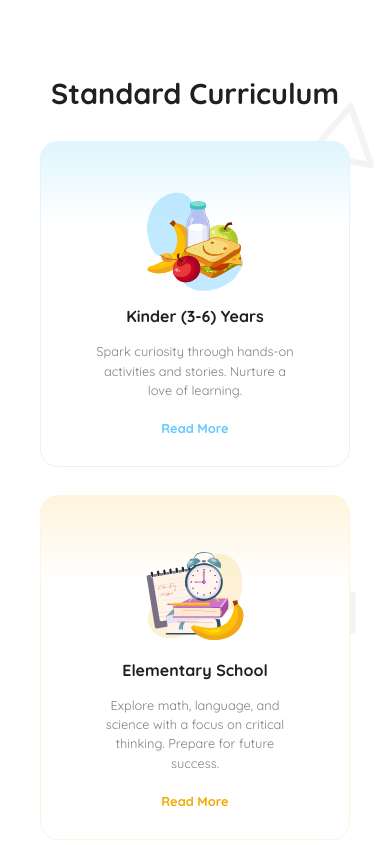
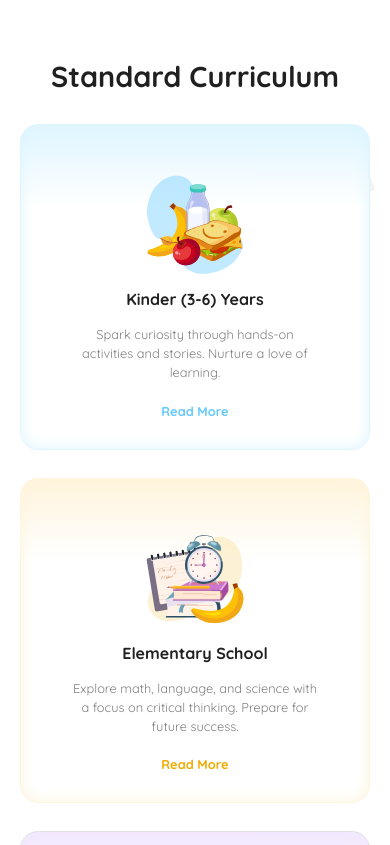
Before and after one commit to RaheelArfeen/Assignment-2, a plain HTML site: page index.html in a window 390 px wide. Shown: the part 800-1645 px from the top of the page. Drawn offline with Linux system fonts and the light colour scheme.

Commit message:
added new code

```diff
--- a/index.html
+++ b/index.html
@@ -54,22 +54,23 @@
     <main>
         <section class="curriculum">
             <div class="section-title">Standard Curriculum</div>
+            <div class="bg"></div>
             <div class="cards">
-                <div class="card" style="background: rgb(255,255,255); background: linear-gradient(0deg, rgba(255,255,255,1) 0%, rgba(255,255,255,1) 75%, rgba(222,245,255,1) 100%); border: 1px solid rgba(222,245,255,1);">
+                <div class="card" style="background: rgb(255,255,255); background: linear-gradient(0deg, rgba(255,255,255,1) 0%, rgba(255,255,255,1) 75%, rgba(222,245,255,1) 100%); box-shadow: inset 0 0 15px #DEF5FF; border: 1px solid rgba(222,245,255,1);">
                     <img src="assets/kinder.svg" alt="">
                     <h2 class="card-title">Kinder (3-6) Years</h2>
                     <p class="card-description">Spark curiosity through hands-on activities and stories. Nurture a love of learning.</p>
                     <p style="color: #64C8FF;" class="read-more">Read More</p>
                 </div>
 
-                <div style="background: rgb(255,255,255); background: linear-gradient(0deg, rgba(255,255,255,1) 0%, rgba(255,255,255,1) 75%, rgba(255,244,220,1) 100%); border: 1px solid rgba(255,244,220,1);" class="card">
+                <div style="background: rgb(255,255,255); background: linear-gradient(0deg, rgba(255,255,255,1) 0%, rgba(255,255,255,1) 75%, rgba(255,244,220,1) 100%); box-shadow: inset 0 0 15px #FFF4DC; border: 1px solid rgba(255,244,220,1);" class="card">
                     <img src="assets/elementary.svg" alt="">
                     <h2 class="card-title">Elementary School</h2>
                     <p class="card-description">Explore math, language, and science with a focus on critical thinking. Prepare for future success.</p>
                     <p style="color: #F0AA00;" class="read-more">Read More</p>
                 </div>
 
-                <div style="background: rgb(255,255,255); background: linear-gradient(0deg, rgba(255,255,255,1) 0%, rgba(255,255,255,1) 75%, rgba(242,232,255,1) 100%); border: 1px solid rgba(225,225,225,1);" class="card">
+                <div style="background: rgb(255,255,255); background: linear-gradient(0deg, rgba(255,255,255,1) 0%, rgba(255,255,255,1) 75%, rgba(242,232,255,1) 100%); box-shadow: inset 0 0 15px #F2E8FF; border: 1px solid rgba(225,225,225,1);" class="card">
                     <img src="assets/middle.svg" alt="">
                     <h2 class="card-title">Middle (10-16) Years</h2>
                     <p class="card-description">Explore math, language, and science with a focus on critical thinking. Prepare for future success.</p>
--- a/style.css
+++ b/style.css
@@ -17,7 +17,11 @@ main{
     margin-bottom: 80px;
 }
 
-/* ===== Shared styles ===== */
+body::-webkit-scrollbar{
+    display: none;
+}
+
+/* ======== Shared styles ======== */
 
 .orange{
     color: #FEA301;
@@ -55,7 +59,7 @@ section{
     color: #202020;
 }
 
-/* ===== Header styles =====  */
+/* ======== Header styles ========  */
 header{
     padding: 20px;
     max-width: 1250px;
@@ -64,7 +68,7 @@ header{
 }
 
 
-/* ===== Nav styles ===== */
+/* ======== Nav styles ======== */
 nav{
     align-items: center;
     justify-content: space-between;
@@ -106,7 +110,7 @@ nav li a{
     display: none;
     font-size: 30px;
 }
-/* ===== Banner styles ===== */
+/* ======== Banner styles ======== */
 .banner{
     max-width: 1250px;
     align-items: center;
@@ -135,16 +139,24 @@ nav li a{
     font-size: 1.25rem;
 }
 
-/* ===== Standard curriculum styles ===== */
+/* ======== Standard curriculum styles ======== */
 .curriculum{
     text-align: center;
-    background-image: url('assets/bg.png');
-    background-repeat: no-repeat;
     margin-top: 60px;
     padding: 60px 0;
     display: flex;
     flex-direction: column;
     align-items: center;
+    position: relative;
+}
+
+.curriculum .bg{
+    height: 100vh;
+    width: 100vw;
+    background-image: url('assets/bg.png');
+    position: absolute;
+    background-repeat: repeat-x;
+    overflow: hidden
 }
 
 .section-title{
@@ -207,7 +219,8 @@ nav li a{
     cursor: pointer;
 }
 
-/* ===== Our Stories styles ===== */
+/* ======== Our Stories styles ======== */
+
 .stories{
     padding: 60px;
     display: flex;
@@ -489,6 +502,11 @@ footer .logo-side{
 }
 
 @media screen and (max-width: 576px) {
+    section{
+        max-width: 530px;
+        /* background: red; */
+    }
+
     .section-title{
         font-size: 1.8rem;
         margin-bottom: 30px;
@@ -501,7 +519,7 @@ footer .logo-side{
     nav{
         display: flex;
         align-items: center;
-        border-bottom: 2px solid #FEA301;
+        border-bottom: 1px solid #FEA301;
         padding: 15px;
     }
 
@@ -551,12 +569,12 @@ footer .logo-side{
     .banner-img{
         margin-bottom: -80px;
         margin-top: -40px;
-        padding: .5rem;
+        padding: -1rem;
     }
 
     .curriculum{
         margin-top: 0px;
-        padding: 40px;
+        padding: 20px;
     }
 
     .card img{
@@ -572,7 +590,7 @@ footer .logo-side{
 
     .card{
         min-height: 320px;
-        max-width: 360px;
+        width: 100%;
     }
 
     .card-title{
```
